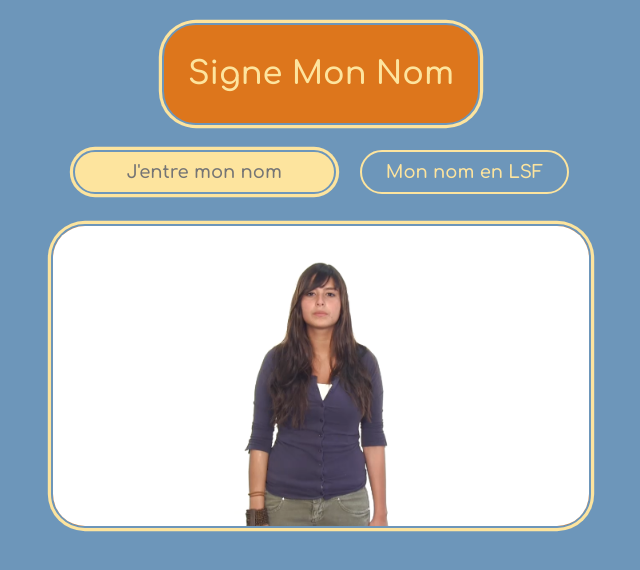
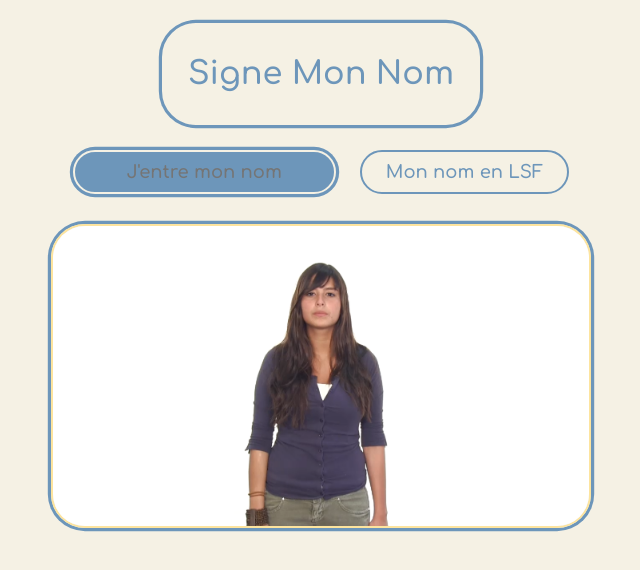
Before and after one commit to Z0uLf4T/Sign_My_Name, a plain HTML site: page Sign My Name/index.html in a window 1280 px wide. Shown: the whole page, without its empty margins (319-959 px from the left). Drawn offline with Linux system fonts and the light colour scheme.

Commit message:
update CSS

```diff
--- a/Sign My Name/script.js
+++ b/Sign My Name/script.js
@@ -51,7 +51,7 @@ function getVideos(videoPathsArray) {
 
 function replayVideos(){
 
-}
+};
 
 function displaySign() {
     let name = document.getElementById("entered_name").value;
--- a/Sign My Name/style.css
+++ b/Sign My Name/style.css
@@ -3,22 +3,22 @@ body {
     flex-direction: column;
     align-items: center;
     justify-content: space-between;
-    background: #6d96ba;
+    background: #f5f1e4;
 }
 
 header {
     margin: 15px;
-    background: #DD761C;
+    background: #f5f1e4;
     height: fit-content;
     width: fit-content;
     padding: 10px 24px;
-    border: 2px solid #6d96ba;
+    border: 2px solid #f5f1e4;
     border-radius: 34px;
-    box-shadow: 0 0 0 0.2rem #FDE49E;
+    box-shadow: 0 0 0 0.2rem #6d96ba;
 }
 
 #website_name {
-    color: #FDE49E;
+    color: #6d96ba;
     font-family: "Comfortaa", sans-serif;
     font-optical-sizing: auto;
     font-weight: 600;
@@ -30,10 +30,10 @@ header {
     position: relative;
     padding: 10px 20px;
     font-size: 18px;
-    color: #6d96ba;
-    background-color: #FDE49E;
-    border: 2px solid #6d96ba;
-    box-shadow: 0 0 0 0.2rem #FDE49E;
+    color: #f5f1e4;
+    background-color: #6d96ba;
+    border: 2px solid #f5f1e4;
+    box-shadow: 0 0 0 0.2rem #6d96ba;
     border-radius: 34px;
     font-family: "Comfortaa", sans-serif;
     font-optical-sizing: auto;
@@ -46,7 +46,7 @@ header {
 
 #entered_name:focus {
     border: 2px solid #6d96ba;
-    box-shadow: 0 0 0 0.2rem #DD761C;
+    box-shadow: 0 0 0 0.2rem #FDE49E;
 }
 
 #submit_button {
@@ -54,8 +54,8 @@ header {
     position: relative;
     padding: 10px 24px;
     font-size: 18px;
-    color: #FDE49E;
-    border: 2px solid #FDE49E;
+    color: #6d96ba;
+    border: 2px solid #6d96ba;
     border-radius: 34px;
     background-color: transparent;
     font-weight: 600;
@@ -88,8 +88,8 @@ header {
 #submit_button:hover {
     color: #6d96ba;
     scale: 1.1;
-    border: 2px solid #6d96ba;
-    box-shadow: 0 0 0 0.2rem #DD761C;
+    border: 2px solid #FDE49E;
+    box-shadow: 0 0 0 0.2rem #6d96ba;
 }
 
 #submit_button:active {
@@ -100,10 +100,9 @@ video {
     height: 300px;
     max-width: 100%;
     position: relative;
-    border: 2px solid #6d96ba;
+    border: 2px solid #FDE49E;
     border-radius: 34px;
-    box-shadow: 0 0 0 0.2rem #FDE49E;
-    background: #DD761C;
+    box-shadow: 0 0 0 0.2rem #6d96ba;
 }
 
 #video_container {
```
